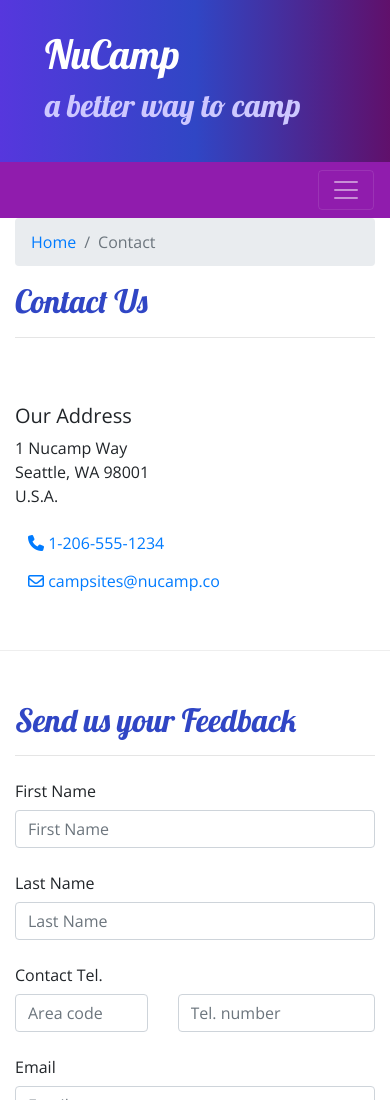
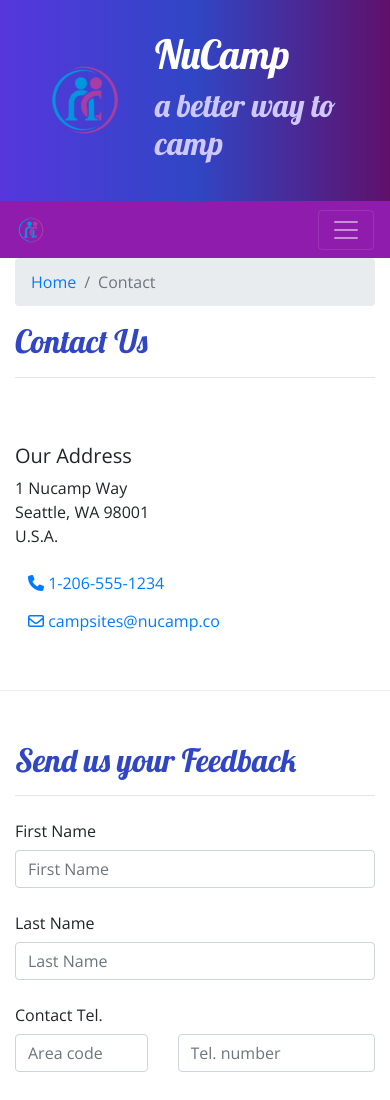
Before and after one commit to Queenmedic/Nucampsite, a plain HTML site: page contactus.html in a window 390 px wide. Shown: the top 1100 px of the page. Drawn offline with nearby package versions, Linux system fonts and the light colour scheme.

Commit message:
after week 2 feedback

```diff
--- a/contactus.html
+++ b/contactus.html
@@ -24,6 +24,9 @@
     <header class="jumbotron jumbotron-fluid">
         <div class="container">
             <div class="row">
+                <div class="col-4 col-sm-3 col-md-2 align-self-center">
+                    <a href="index.html"><img src="img/logo.png" class="img-fluid" /></a>
+                 </div>
                 <div class="col">
                     <h1>NuCamp</h1>
                     <h2>a better way to camp</h2>
@@ -34,7 +37,8 @@
 
     <nav class="navbar navbar-expand-sm navbar-dark sticky-top">
         <div class="container">
-            <button class="navbar-toggler ml-auto" type="button" data-toggle="collapse" data-target="#nucampNavbar">
+            <a class="navbar-brand" href="index.html"><img src="img/logo.png" height="30" width="30" /></a>
+            <button class="navbar-toggler" type="button" data-toggle="collapse" data-target="#nucampNavbar">
                 <span class="navbar-toggler-icon"></span>
             </button>
             <div class="collapse navbar-collapse" id="nucampNavbar">
```
Also changed, not shown: aboutus.html (+7 -3 lines), index.html (+6 -7 lines), img/bootstrap-thumb.png (added), img/breadcrumb-trail-thumb.jpg (added), img/breadcrumb-trail.jpg (added), img/chrome-river-thumb.jpg (added), img/chrome-river.jpg (added), img/logo.png (added), img/react-lake-thumb.jpg (added), img/react-lake.jpg (added).
